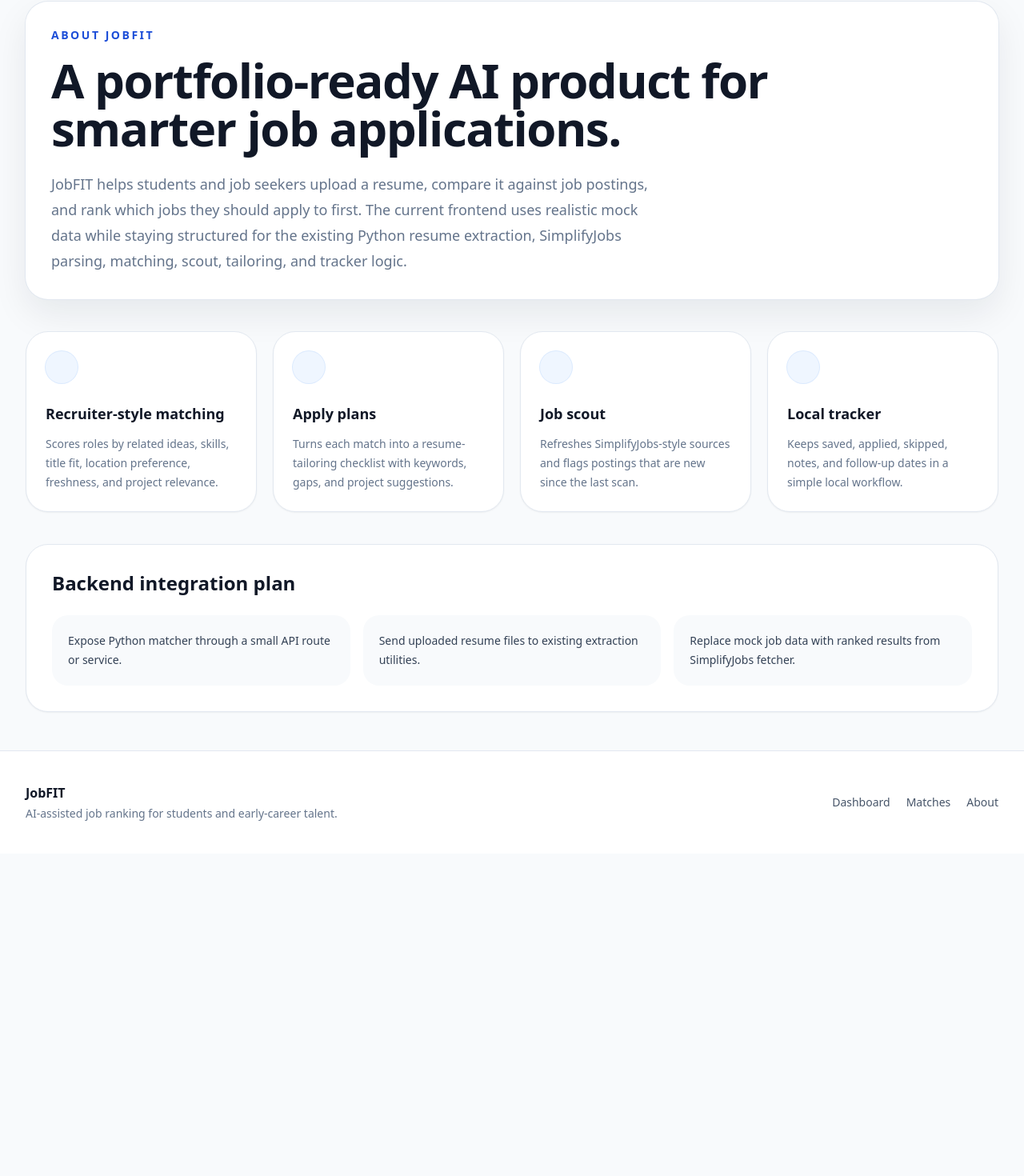
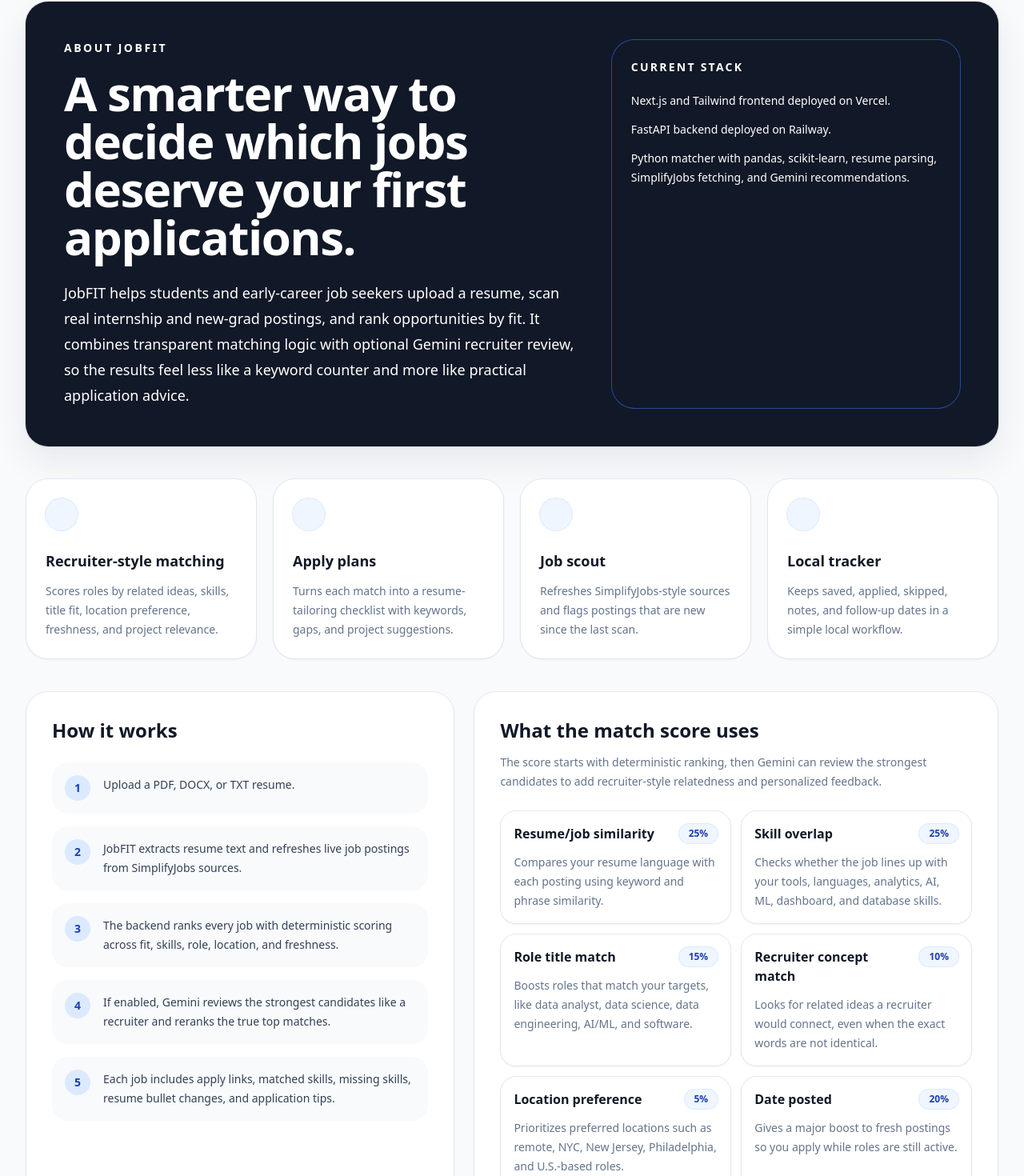
Before and after one commit to jival1215/JobFit, a Next.js app in the folder frontend/: page /about in a window 1280 px wide. Shown: the part 125-1595 px from the top of the page at 80% size. Before the commit the page ends 1192 px from the top, so only its background shows below. Built offline with nearby package versions, Linux system fonts and the light colour scheme.

Commit message:
Update about page for current JobFIT workflow

```diff
--- a/frontend/app/about/page.tsx
+++ b/frontend/app/about/page.tsx
@@ -1,34 +1,101 @@
 import { FeatureCard } from "@/components/FeatureCard";
 import { features } from "@/lib/mock-data";
+
+const scoringFactors = [
+  { label: "Resume/job similarity", weight: "25%", detail: "Compares your resume language with each posting using keyword and phrase similarity." },
+  { label: "Skill overlap", weight: "25%", detail: "Checks whether the job lines up with your tools, languages, analytics, AI, ML, dashboard, and database skills." },
+  { label: "Role title match", weight: "15%", detail: "Boosts roles that match your targets, like data analyst, data science, data engineering, AI/ML, and software." },
+  { label: "Recruiter concept match", weight: "10%", detail: "Looks for related ideas a recruiter would connect, even when the exact words are not identical." },
+  { label: "Location preference", weight: "5%", detail: "Prioritizes preferred locations such as remote, NYC, New Jersey, Philadelphia, and U.S.-based roles." },
+  { label: "Date posted", weight: "20%", detail: "Gives a major boost to fresh postings so you apply while roles are still active." },
+];
+
+const workflow = [
+  "Upload a PDF, DOCX, or TXT resume.",
+  "JobFIT extracts resume text and refreshes live job postings from SimplifyJobs sources.",
+  "The backend ranks every job with deterministic scoring across fit, skills, role, location, and freshness.",
+  "If enabled, Gemini reviews the strongest candidates like a recruiter and reranks the true top matches.",
+  "Each job includes apply links, matched skills, missing skills, resume bullet changes, and application tips.",
+];
 
 export default function AboutPage() {
   return (
     <section className="mx-auto max-w-7xl px-4 py-12 sm:px-6 lg:px-8">
-      <div className="rounded-3xl bg-white p-8 shadow-soft ring-1 ring-line">
-        <p className="text-sm font-bold uppercase tracking-[0.18em] text-brand-600">About JobFIT</p>
-        <h1 className="mt-4 max-w-4xl text-4xl font-black tracking-tight text-ink sm:text-6xl">
-          A portfolio-ready AI product for smarter job applications.
-        </h1>
-        <p className="mt-6 max-w-3xl text-lg leading-8 text-slateSoft">
-          JobFIT helps students and job seekers upload a resume, compare it against job postings, and rank which jobs
-          they should apply to first. The current frontend uses realistic mock data while staying structured for the
-          existing Python resume extraction, SimplifyJobs parsing, matching, scout, tailoring, and tracker logic.
-        </p>
+      <div className="overflow-hidden rounded-3xl bg-ink text-white shadow-soft ring-1 ring-black/10">
+        <div className="grid gap-8 p-8 lg:grid-cols-[1.2fr_.8fr] lg:p-12">
+          <div>
+            <p className="text-sm font-bold uppercase tracking-[0.18em] text-brand-300">About JobFIT</p>
+            <h1 className="mt-4 max-w-4xl text-4xl font-black tracking-tight sm:text-6xl">
+              A smarter way to decide which jobs deserve your first applications.
+            </h1>
+            <p className="mt-6 max-w-3xl text-lg leading-8 text-white/72">
+              JobFIT helps students and early-career job seekers upload a resume, scan real internship and new-grad
+              postings, and rank opportunities by fit. It combines transparent matching logic with optional Gemini
+              recruiter review, so the results feel less like a keyword counter and more like practical application advice.
+            </p>
+          </div>
+          <div className="rounded-3xl bg-white/8 p-6 ring-1 ring-white/12">
+            <p className="text-sm font-bold uppercase tracking-[0.16em] text-brand-300">Current stack</p>
+            <div className="mt-5 space-y-3 text-sm leading-6 text-white/76">
+              <p>Next.js and Tailwind frontend deployed on Vercel.</p>
+              <p>FastAPI backend deployed on Railway.</p>
+              <p>Python matcher with pandas, scikit-learn, resume parsing, SimplifyJobs fetching, and Gemini recommendations.</p>
+            </div>
+          </div>
+        </div>
       </div>
+
       <div className="mt-10 grid gap-5 md:grid-cols-2 lg:grid-cols-4">
         {features.map((feature) => (
           <FeatureCard key={feature.title} {...feature} />
         ))}
       </div>
+
+      <div className="mt-10 grid gap-6 lg:grid-cols-[.9fr_1.1fr]">
+        <div className="rounded-3xl border border-line bg-white p-8 shadow-sm">
+          <h2 className="text-2xl font-black text-ink">How it works</h2>
+          <div className="mt-6 space-y-4">
+            {workflow.map((item, index) => (
+              <div key={item} className="flex gap-4 rounded-2xl bg-slate-50 p-4 text-sm leading-6 text-slate-700">
+                <span className="flex h-8 w-8 shrink-0 items-center justify-center rounded-full bg-brand-100 text-sm font-black text-brand-700">
+                  {index + 1}
+                </span>
+                <p>{item}</p>
+              </div>
+            ))}
+          </div>
+        </div>
+
+        <div className="rounded-3xl border border-line bg-white p-8 shadow-sm">
+          <h2 className="text-2xl font-black text-ink">What the match score uses</h2>
+          <p className="mt-3 text-sm leading-6 text-slateSoft">
+            The score starts with deterministic ranking, then Gemini can review the strongest candidates to add recruiter-style relatedness and personalized feedback.
+          </p>
+          <div className="mt-6 grid gap-3 sm:grid-cols-2">
+            {scoringFactors.map((factor) => (
+              <div key={factor.label} className="rounded-2xl border border-line bg-white p-4 shadow-sm">
+                <div className="flex items-start justify-between gap-3">
+                  <p className="font-black text-ink">{factor.label}</p>
+                  <span className="rounded-full bg-brand-50 px-3 py-1 text-xs font-black text-brand-700 ring-1 ring-brand-100">
+                    {factor.weight}
+                  </span>
+                </div>
+                <p className="mt-3 text-sm leading-6 text-slateSoft">{factor.detail}</p>
+              </div>
+            ))}
+          </div>
+        </div>
+      </div>
+
       <div className="mt-10 rounded-3xl border border-line bg-white p-8 shadow-sm">
-        <h2 className="text-2xl font-bold text-ink">Backend integration plan</h2>
+        <h2 className="text-2xl font-black text-ink">What Gemini adds</h2>
         <div className="mt-6 grid gap-4 md:grid-cols-3">
           {[
-            "Expose Python matcher through a small API route or service.",
-            "Send uploaded resume files to existing extraction utilities.",
-            "Replace mock job data with ranked results from SimplifyJobs fetcher."
+            "Reviews only the strongest candidates so the app stays useful without calling AI for every posting.",
+            "Scores recruiter-style relatedness by looking at projects, tools, domain fit, and transferable experience.",
+            "Creates job-specific feedback, including resume bullets to rewrite, truthful keywords to add, and experience to highlight.",
           ].map((item) => (
-            <div key={item} className="rounded-2xl bg-slate-50 p-5 text-sm leading-6 text-slate-700">
+            <div key={item} className="rounded-2xl bg-violet-50 p-5 text-sm leading-6 text-violet-900 ring-1 ring-violet-100">
               {item}
             </div>
           ))}
```
